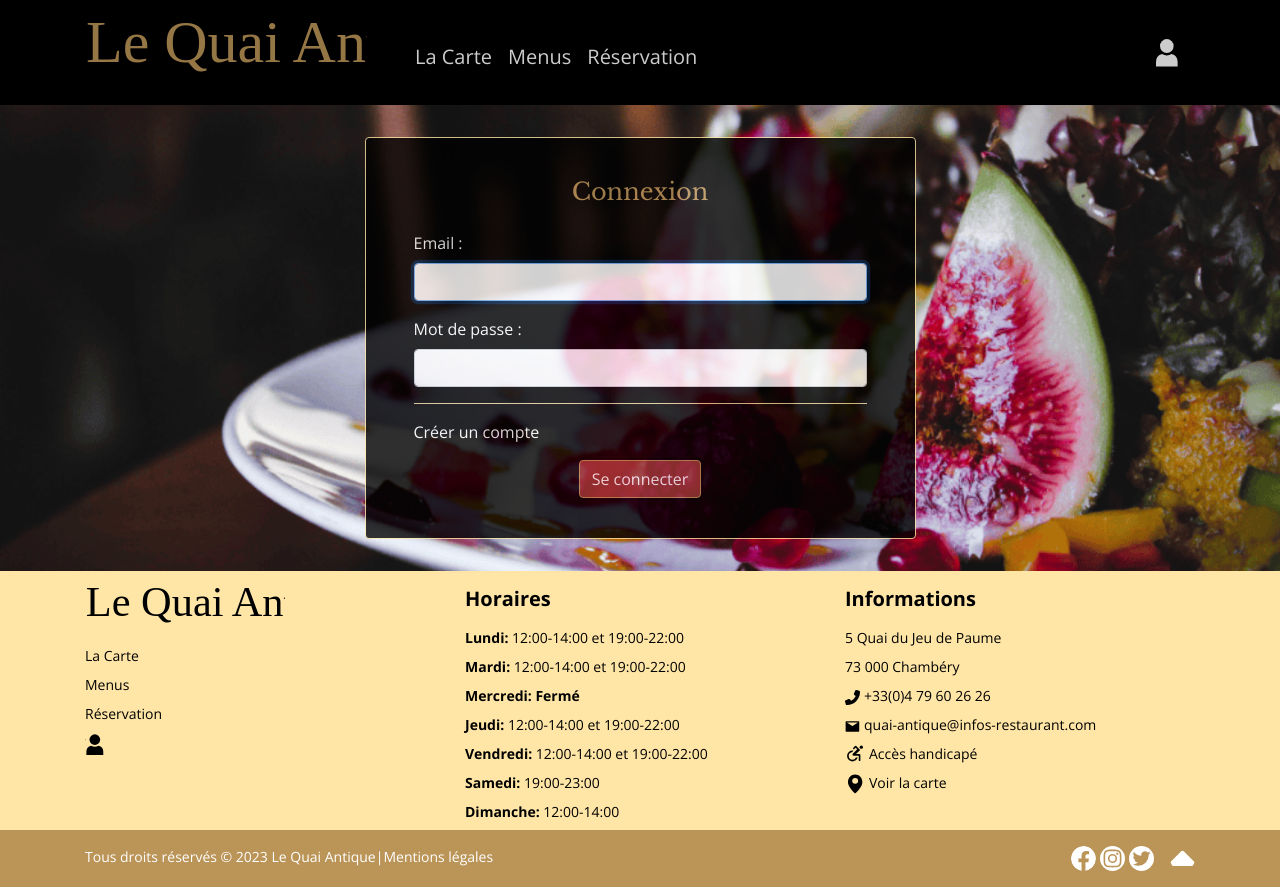
After one commit to Melissa-code/quai_antique, a Symfony app: template templates/security/login.html.twig in a window 1280 px wide. The commit adds this page. Run offline with Twig, Linux system fonts and the light colour scheme; the template is opened without the code that fills it, so the values that code supplies are empty; some libraries are stand-ins or nearby versions.

Commit message:
user login via a login form

```diff
--- a/templates/base.html.twig
+++ b/templates/base.html.twig
@@ -43,7 +43,7 @@
                         </ul>
                         <ul class="navbar-nav ml-auto">
                             <li class="nav-item">
-                                <a class="nav-link" href="#">
+                                <a class="nav-link" href="{{ path('app_login') }}">
                                     <img src="{{ asset('assets/icons/login.svg') }}" alt="connexion" style="width: 2rem">
                                 </a>
                             </li>
@@ -76,8 +76,7 @@
                                     <li class="nav-item mb-2"><a href="{{ path('app_menus') }}" class="p-0 dark-link">Menus</a></li>
                                     <li class="nav-item mb-2"><a href="{{ path('app_booking') }}" class="p-0 dark-link">Réservation</a></li>
                                     <li class="nav-item mb-2">
-                                        {# TO DO : login link #}
-                                        <a href="#" class="mr-3"><img src="{{ asset('assets/icons/login-black.svg') }}" alt="connexion" width="25"></a>
+                                        <a href="{{ path('app_login') }}" class="mr-3"><img src="{{ asset('assets/icons/login-black.svg') }}" alt="connexion" width="25"></a>
                                     </li>
                                 </ul>
                             </div>
--- /dev/null
+++ b/templates/security/login.html.twig
@@ -0,0 +1,75 @@
+{% extends 'base.html.twig' %}
+
+{% block css %} <link rel="stylesheet" href="{{ asset('assets/css/login.css') }}"> {% endblock css %}
+
+{% block title %} Connexion {% endblock %}
+
+
+{% block main %}
+<section id="login">
+    <div class="row login">
+
+        <article class="container">
+            <div class="row text-white d-flex justify-content-center mx-1">
+                <div class="col-md-8 col-lg-6 form-bg rounded p-2 p-md-4">
+
+                    {# Title #}
+
+                    <div class="py-3">
+                        <h1 class="page-title">Connexion</h1>
+                        <h2 class="text-center">Connexion</h2>
+                    </div>
+
+                    {# Login form #}
+
+                    <form method="post" class="mx-4">
+                        {% if error %}
+                            <div class="alert alert-danger">{{ error.messageKey|trans(error.messageData, 'security') }}</div>
+                        {% endif %}
+
+                        {% if app.user %}
+                            <div class="mb-3">
+                                Ravi de vous retrouver {{ app.user.userIdentifier }}, <a href="{{ path('app_logout') }}">Logout</a>
+                            </div>
+                        {% endif %}
+
+                        <div class="form-group">
+                            <label for="email">Email :</label>
+                            <input type="email" value="{{ last_username }}" name="email" id="email" class="form-control" autocomplete="email" required autofocus>
+                        </div>
+                        <div class="form-group">
+                            <label for="inputPassword">Mot de passe :</label>
+                            <input type="password" name="password" id="inputPassword" class="form-control" autocomplete="current-password" required>
+                        </div>
+                        <hr>
+                    {#
+                        Uncomment this section and add a remember_me option below your firewall to activate remember me functionality.
+                        See https://symfony.com/doc/current/security/remember_me.html
+                        <div class="checkbox mb-3">
+                            <label>
+                                <input type="checkbox" name="_remember_me"> Se souvenir de moi
+                            </label>
+                        </div>
+                    #}
+                        <div class="my-3">
+                            {# Create a user account link #}
+                            <a href="{{ path('app_signup') }}" class="mt-3">Créer un compte</a>
+                            {# Hidden crsf_token #}
+                            <input type="hidden" name="_csrf_token"
+                                   value="{{ csrf_token('authenticate') }}"
+                            >
+                            {# Login button #}
+                            <div class="d-flex justify-content-center mt-3">
+                                <button class="btn btn-custom " type="submit">
+                                    Se connecter
+                                </button>
+                            </div>
+                        </div>
+                    </form>
+                </div>
+            </div>
+        </article>
+
+    </div>
+</section>
+{% endblock %}
```
Also changed, not shown: src/Controller/SecurityController.php (added, +44 -0 lines), src/Controller/SignupController.php (+4 -4 lines), src/Security/AppLoginAuthenticator.php (added, +79 -0 lines), public/assets/css/login.css (added), public/assets/images/login.png (added), 1 other file.
